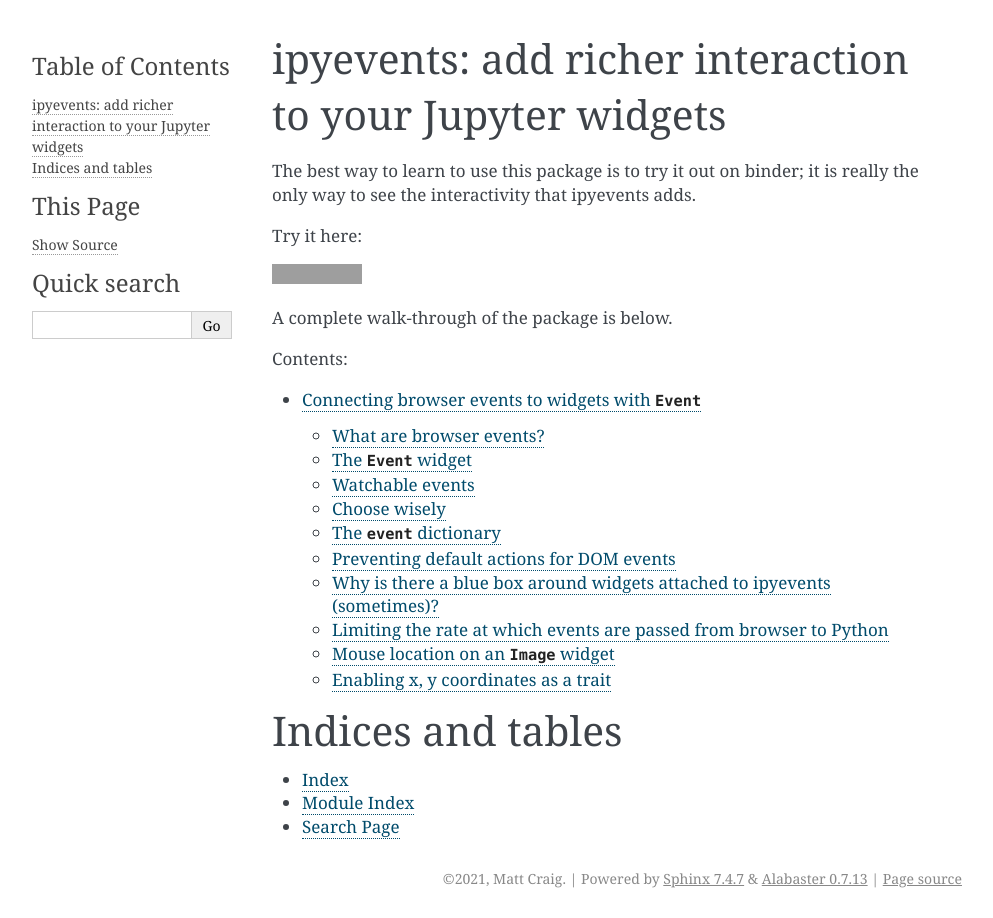
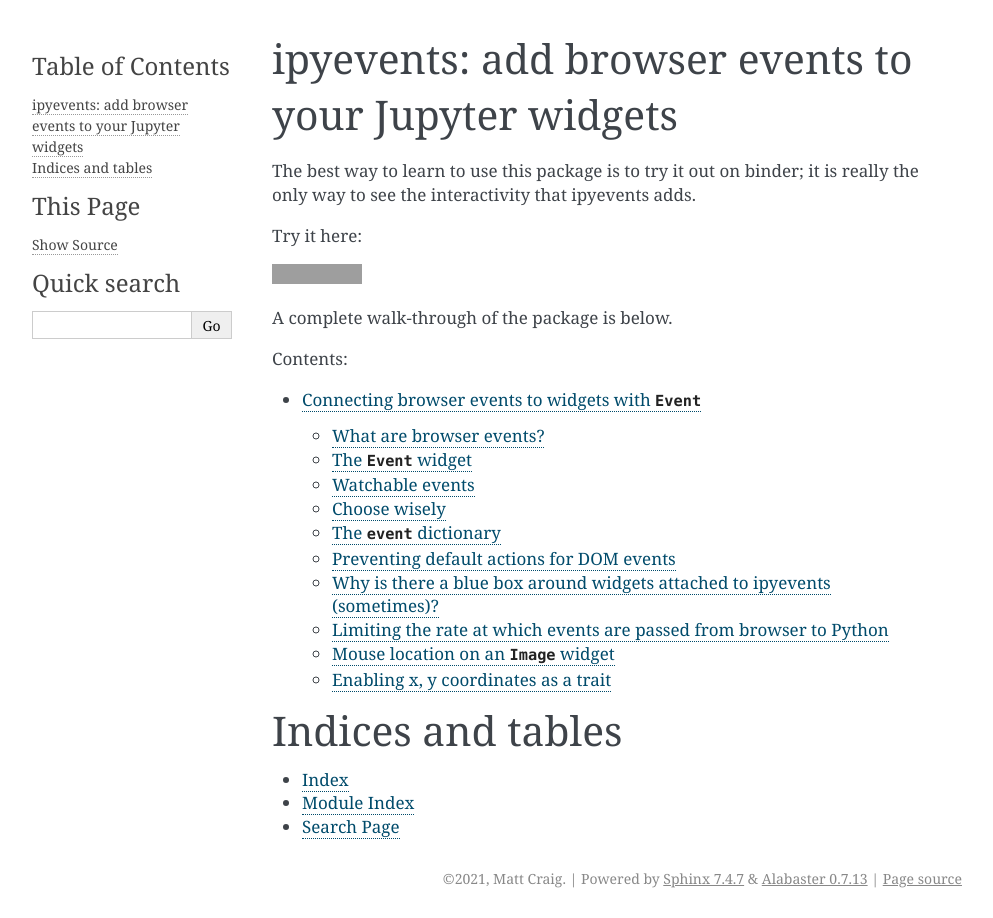
Before and after one commit to mwcraig/ipyevents, a Sphinx documentation site: the page built from docs/index.rst, in a window 1280 px wide. Shown: the whole page, without its empty margins (148-1141 px from the left). Built offline with Sphinx 7.4.7, drawn with Linux system fonts in a browser that asks for light colours; grey boxes are pictures that could not be loaded.

Commit message:
Better notebook title

```diff
--- a/docs/index.rst
+++ b/docs/index.rst
@@ -3,8 +3,8 @@
    You can adapt this file completely to your liking, but it should at least
    contain the root `toctree` directive.
 
-ipyevents: add richer interaction to your Jupyter widgets
-=========================================================
+ipyevents: add browser events to your Jupyter widgets
+=====================================================
 
 The best way to learn to use this package is to try it out on binder;
 it is really the only way to see the interactivity that ipyevents adds.
```
